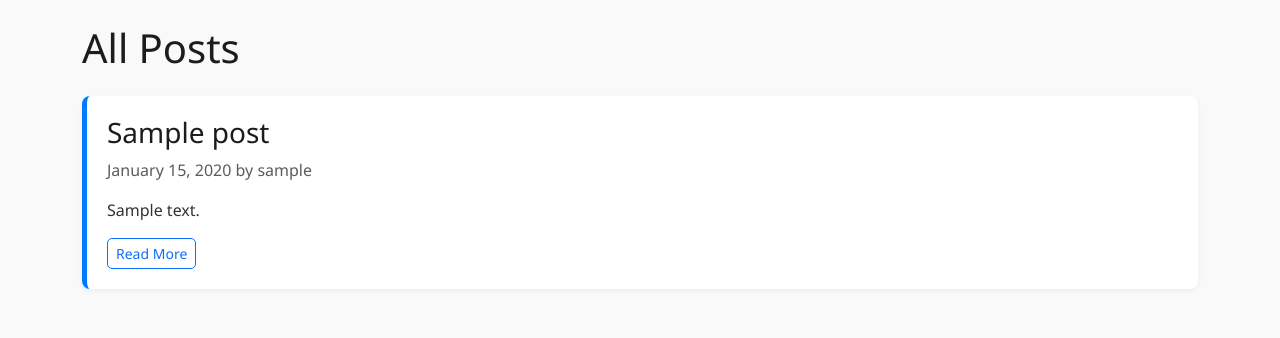
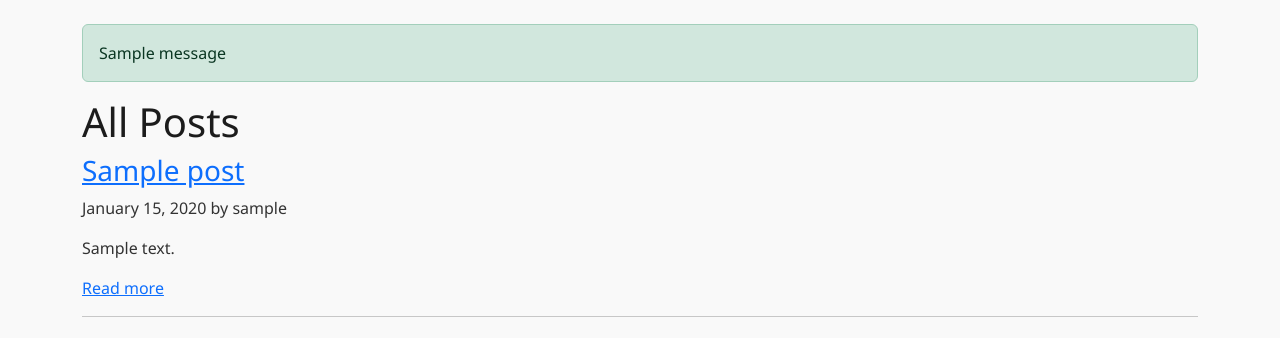
Before and after one commit to HelenLloydJeng/Clarova_blog, a Django app: page /posts/ in a window 1280 px wide. Shown: the part 57-395 px from the top of the page. Run offline with Django 4.2, Linux system fonts and the light colour scheme; tables that the repository leaves empty hold one stand-in row (values such as "Sample post"); one stand-in notice (Sample message) is shown.

Commit message:
feat(ui): add messages block; fix settings/env; update README and post list

```diff
--- a/templates/base.html
+++ b/templates/base.html
@@ -28,8 +28,24 @@
       </div>
     </nav>
 
-    <!-- Main Content -->
+      <!-- Main Content -->
     <main class="container">
+
+      {# --- Django messages block (Bootstrap alerts) --- #}
+      {% if messages %}
+        <div class="mb-3" role="status" aria-live="polite">
+          {% for message in messages %}
+            <div class="alert
+              {% if message.tags == 'error' %}alert-danger
+              {% else %}alert-{{ message.tags|default:'info' }}
+              {% endif %} mb-2" role="alert">
+              {{ message }}
+            </div>
+          {% endfor %}
+        </div>
+      {% endif %}
+      {# --- end messages block --- #}
+
       {% block content %}{% endblock %}
     </main>
 
--- a/templates/blog/post_list.html
+++ b/templates/blog/post_list.html
@@ -1,16 +1,28 @@
 {% extends 'base.html' %}
 
 {% block content %}
-  <h1 class="mb-4">All Posts</h1>
+  <h1>All Posts</h1>
+
+  {% if user.is_authenticated %}
+    <p><a href="{% url 'post_create' %}" class="action-link">+ New Post</a></p>
+  {% endif %}
 
   {% if posts %}
     {% for post in posts %}
-      <div class="post-card">
-        <h3>{{ post.title }}</h3>
-        <p class="text-muted">{{ post.created_at|date:"F j, Y" }} by {{ post.author }}</p>
+      <div class="post-item">
+        <h3><a href="{% url 'post_detail' post.pk %}">{{ post.title }}</a></h3>
+        <p class="meta">{{ post.created_at|date:"F j, Y" }} by {{ post.author }}</p>
         <p>{{ post.content|truncatewords:30 }}</p>
-        <a href="{% url 'post_detail' post.pk %}" class="btn btn-sm btn-outline-primary">Read More</a>
+
+        <p>
+          <a href="{% url 'post_detail' post.pk %}" class="action-link">Read more</a>
+          {% if user.is_authenticated and user == post.author %}
+            • <a href="{% url 'post_update' post.pk %}" class="action-link">Edit</a>
+            • <a href="{% url 'post_delete' post.pk %}" class="action-link danger">Delete</a>
+          {% endif %}
+        </p>
       </div>
+      <hr>
     {% endfor %}
   {% else %}
     <p>No posts found.</p>
```
Also changed, not shown: my_project/settings.py (+1 -7 lines), README.md.
